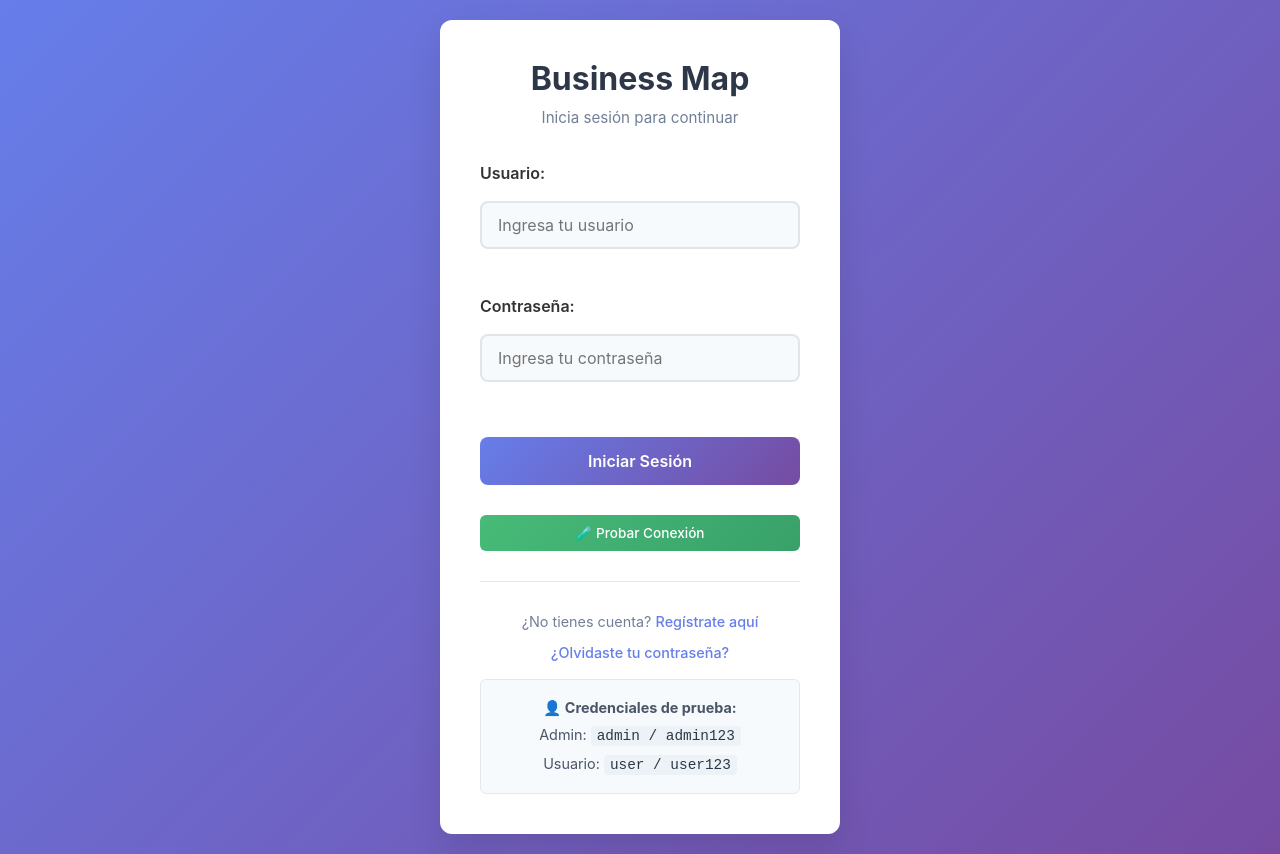
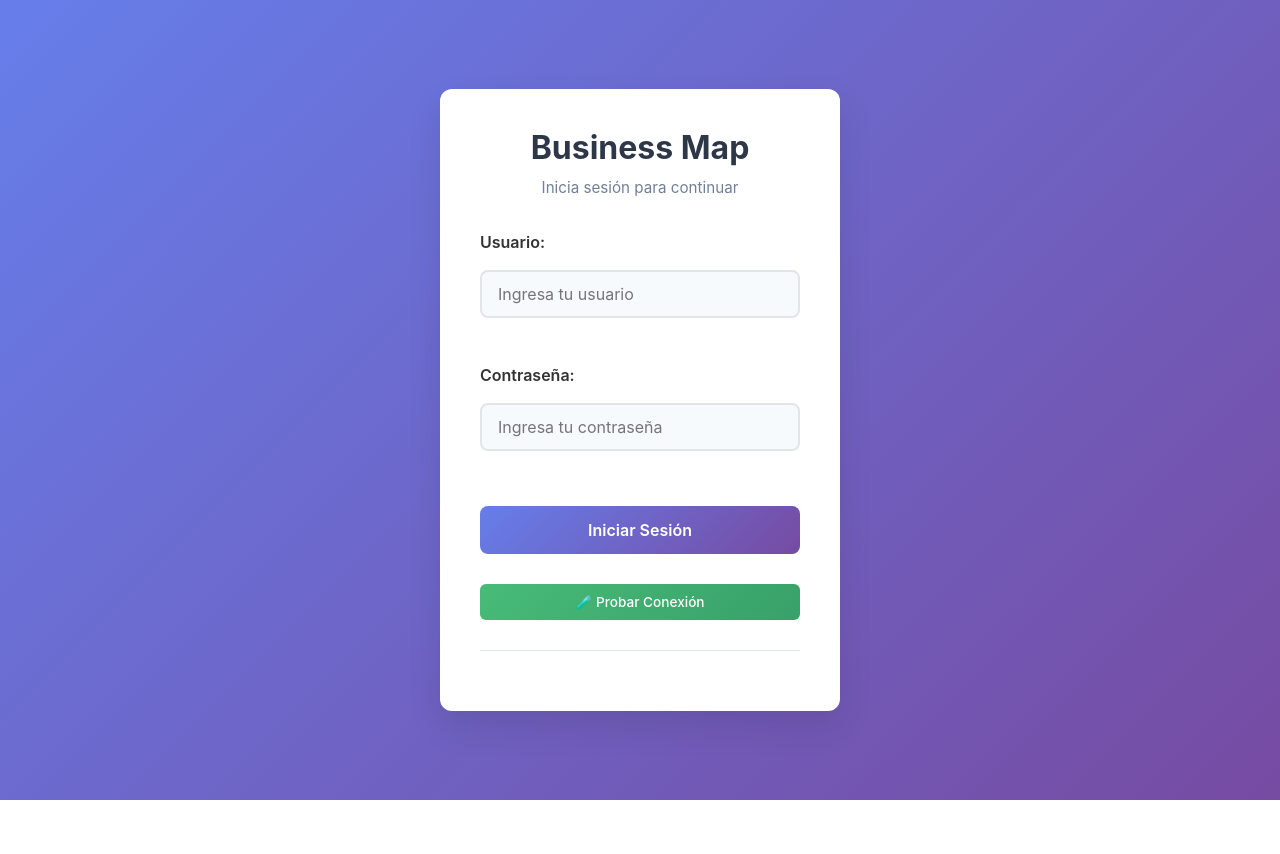
Before and after one commit to Leonardo2020-col/business-map-app, a React (Vite) app in the folder frontend/: page /login in a window 1280 px wide. After the commit the page ends 800 px from the top, so only its background shows below. Built offline with nearby package versions, Linux system fonts and the light colour scheme; no server answers; the HTML template or start-up script is replaced by a standard one.

Commit message:
login actualizado

```diff
--- a/frontend/src/components/Login/Login.jsx
+++ b/frontend/src/components/Login/Login.jsx
@@ -280,17 +280,9 @@ const Login = () => {
         </form>
 
         <div className="login-footer">
-          <p>¿No tienes cuenta? <Link to="/register">Regístrate aquí</Link></p>
-          <p><Link to="/forgot-password">¿Olvidaste tu contraseña?</Link></p>
 
-          {/* Credenciales de prueba en desarrollo */}
-          {import.meta.env.DEV && (
-            <div className="dev-credentials">
-              <p><strong>👤 Credenciales de prueba:</strong></p>
-              <p>Admin: <code>admin / admin123</code></p>
-              <p>Usuario: <code>user / user123</code></p>
-            </div>
-          )}
+
+
         </div>
       </div>
     </div>
```
